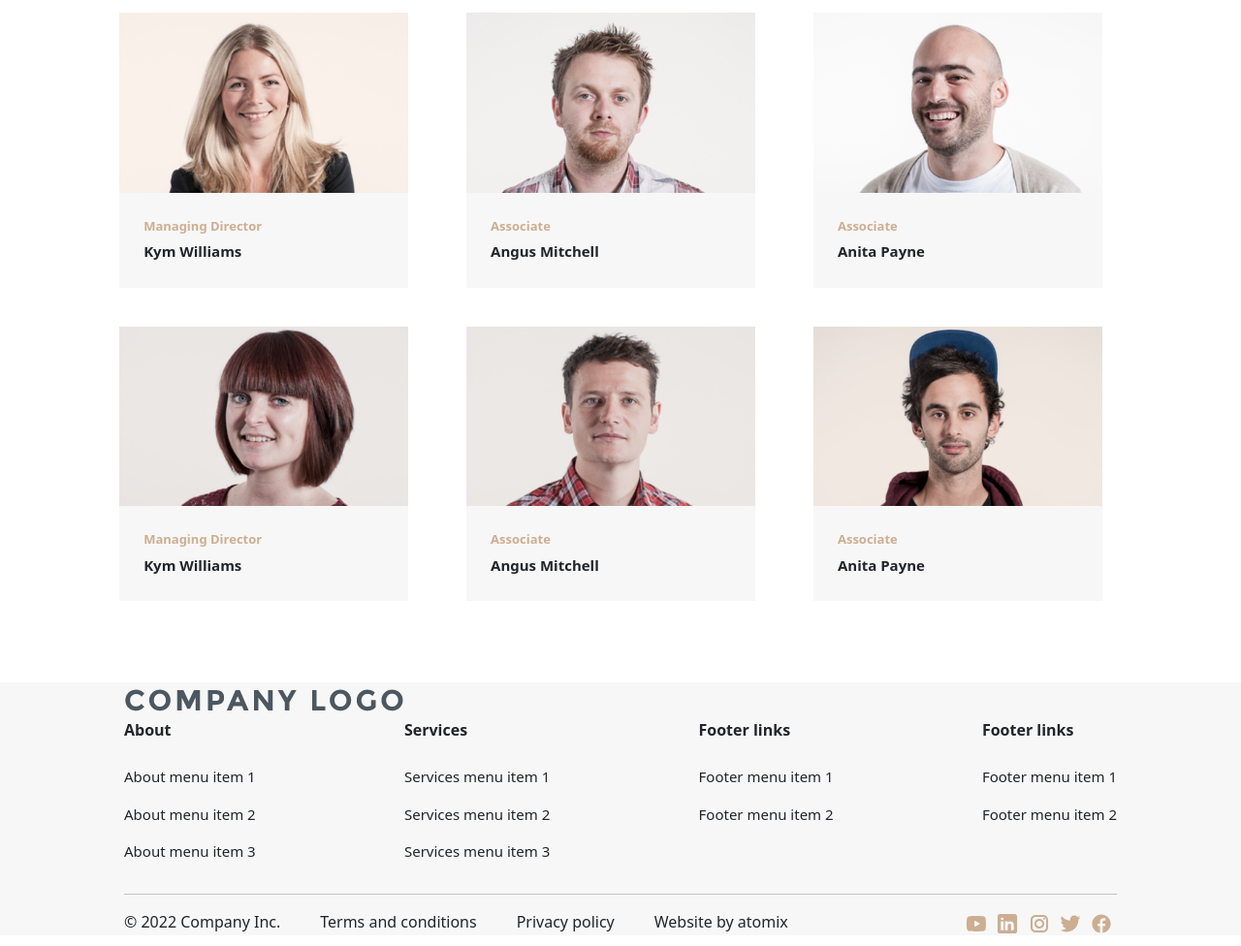
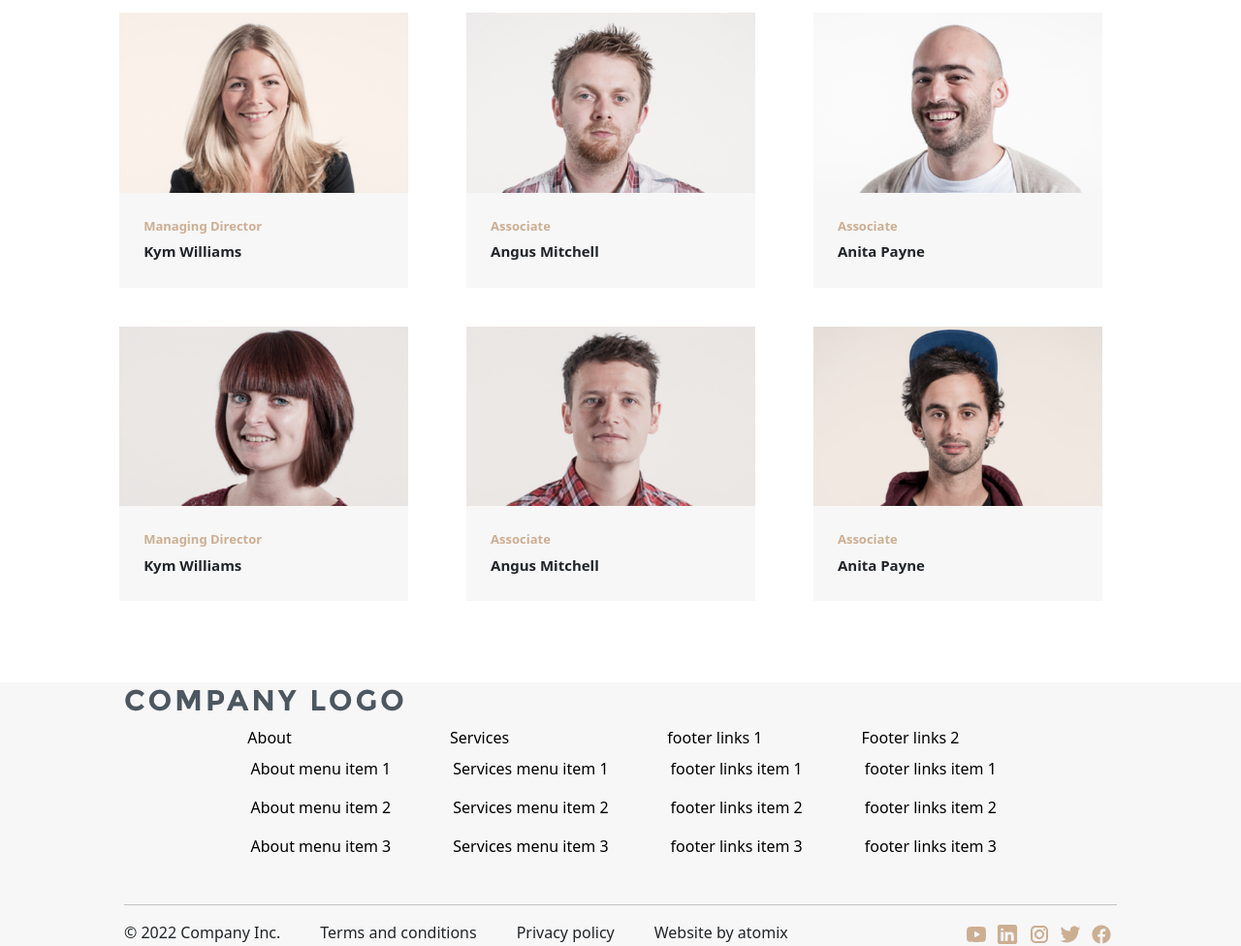
Before and after one commit to atomixdesign/candidate-project-html-css, a website built with Parcel: page src/index.html in a window 1280 px wide. Shown: the part 2209-3185 px from the top of the page at 97% size. Built offline with nearby package versions, Linux system fonts and the light colour scheme.

Commit message:
Latest Uodate

```diff
--- a/src/index.html
+++ b/src/index.html
@@ -394,11 +394,101 @@
     <footer>
       <div class="footer-logo"><img src="./images/COMPANY LOGO.png" /></div>
       <div class="top-row">
-        <div class="footer-section">
+        <div class="foot__nav">
+          <ul class="foot__menu__items">
+            <li class="footer__dropdown">
+              <a href="#1" class="foot__menu__item"
+                >About<i class="fas fa-plus"></i><i class="fas fa-minus"></i
+              ></a>
+              <ul class="footer__dropdown__menu">
+                <li>
+                  <a href="#1" class="footer__menu__item">About menu item 1</a>
+                </li>
+                <li>
+                  <a href="#1" class="footer__menu__item">About menu item 2</a>
+                </li>
+                <li>
+                  <a href="#1" class="footer__menu__item">About menu item 3</a>
+                </li>
+              </ul>
+            </li>
+            <li class="footer__dropdown">
+              <a href="#1" class="foot__menu__item"
+                >Services<i class="fas fa-plus"></i><i class="fas fa-minus"></i
+              ></a>
+              <ul class="footer__dropdown__menu">
+                <li>
+                  <a href="#1" class="footer__menu__item"
+                    >Services menu item 1</a
+                  >
+                </li>
+                <li>
+                  <a href="#1" class="footer__menu__item"
+                    >Services menu item 2</a
+                  >
+                </li>
+                <li>
+                  <a href="#1" class="footer__menu__item"
+                    >Services menu item 3</a
+                  >
+                </li>
+              </ul>
+            </li>
+            <li class="footer__dropdown">
+              <a href="#1" class="foot__menu__item"
+                >footer links 1<i class="fas fa-plus"></i
+                ><i class="fas fa-minus"></i
+              ></a>
+              <ul class="footer__dropdown__menu">
+                <li>
+                  <a href="#1" class="footer__menu__item"
+                    >footer links item 1</a
+                  >
+                </li>
+                <li>
+                  <a href="#1" class="footer__menu__item"
+                    >footer links item 2</a
+                  >
+                </li>
+                <li>
+                  <a href="#1" class="footer__menu__item"
+                    >footer links item 3</a
+                  >
+                </li>
+              </ul>
+            </li>
+            <li class="footer__dropdown">
+              <a href="#1" class="foot__menu__item"
+                >Footer links 2<i class="fas fa-plus"></i
+                ><i class="fas fa-minus"></i
+              ></a>
+              <ul class="footer__dropdown__menu">
+                <li>
+                  <a href="#1" class="footer__menu__item"
+                    >footer links item 1</a
+                  >
+                </li>
+                <li>
+                  <a href="#1" class="footer__menu__item"
+                    >footer links item 2</a
+                  >
+                </li>
+                <li>
+                  <a href="#1" class="footer__menu__item"
+                    >footer links item 3</a
+                  >
+                </li>
+              </ul>
+            </li>
+          </ul>
+        </div>
+        <!-- <div class="footer-section">
           <div class="fs-header">About</div>
-          <p class="fs-content">About menu item 1</p>
-          <p class="fs-content">About menu item 2</p>
-          <p class="fs-content">About menu item 3</p>
+          <div class="fs-content">
+            <p class="">About menu item 1</p>
+            <p class="">About menu item 2</p>
+            <p class="">About menu item 3</p>
+          </div>
         </div>
         <div class="footer-section">
           <div class="fs-header">Services</div>
@@ -415,7 +505,7 @@
           <div class="fs-header">Footer links</div>
           <p class="fs-content">Footer menu item 1</p>
           <p class="fs-content">Footer menu item 2</p>
-        </div>
+        </div> -->
       </div>
       <hr />
       <div class="bottom-row">
--- a/src/scripts/main.js
+++ b/src/scripts/main.js
@@ -1,7 +1,6 @@
 const menuBtn = document.querySelector(".menu-btn");
 const menuItems = document.querySelector(".menu__items");
 const expandBtn = document.querySelectorAll(".expand-btn");
-
 // humburger toggle
 menuBtn.addEventListener("click", () => {
   menuBtn.classList.toggle("open__");
--- a/src/styles/main.scss
+++ b/src/styles/main.scss
@@ -8,7 +8,6 @@ html {
   height: 100%;
   margin: 0;
 }
-
 
 .hero-image {
   background-image: url("../images/Banner background.png");
@@ -93,14 +92,14 @@ html {
     }
   }
 }
-.carousel-section{
+.carousel-section {
   height: 50wh;
-background-color: #F7F7F7;
+  background-color: #f7f7f7;
   padding-bottom: 10Wh;
-.carousel-sect-head{
+  .carousel-sect-head {
     padding-top: 5%;
     text-align: center;
-  font-size: 34px ;
+    font-size: 34px;
   }
   .carousel {
     margin-top: 8%;
@@ -114,39 +113,37 @@ padding-bottom: 10Wh;
       @media screen and (max-width: 767px) {
         padding-bottom: 5%;
       }
-  .carousel-content{
+      .carousel-content {
         padding-bottom: 5%;
         display: flex;
         margin-left: 15%;
         margin-right: 15%;
         flex-direction: row;
         @media screen and (max-width: 767px) {
-      flex-direction:column;
+          flex-direction: column;
           margin-left: 8%;
           margin-right: 7%;
         }
-  .caorusel-image{
+        .caorusel-image {
           width: 100%;
         }
-.c-item{
+        .c-item {
           display: flex;
           flex-direction: column;
           justify-content: center;
           margin-left: 5%;
           @media screen and (max-width: 767px) {
-
             margin-left: 0%;
           }
-  .carousel-head{
+          .carousel-head {
             @media screen and (max-width: 767px) {
               text-align: center;
             }
           }
-  .carousel-text{
+          .carousel-text {
             margin-top: 5%;
-
           }
-.carousel-button{
+          .carousel-button {
             margin-top: 5%;
 
             @media screen and (max-width: 767px) {
@@ -166,7 +163,8 @@ width: 100%;
                 background-color: white;
                 color: #{$primary};
                 border: 1px solid #{$primary};
-    }}
+              }
+            }
           }
         }
       }
@@ -241,29 +239,24 @@ footer {
     }
   }
   .top-row {
-    margin-left: 10%;
-    margin-right: 10%;
-    display: flex;
-    flex-direction: row;
-    justify-content: space-between;
     @media screen and (max-width: 767px) {
       flex-direction: column;
     }
-    .footer-section {
-      flex-direction: column;
+    // .footer-section {
+    //   flex-direction: column;
 
-      .fs-header {
-        font-size: 16px;
-        font-weight: 600;
-        margin-bottom: 25px;
-      }
-      .fs-content {
-        font-size: 15px;
-        @media screen and (max-width: 767px) {
-          display: none;
-        }
-      }
-    }
+    //   .fs-header {
+    //     font-size: 16px;
+    //     font-weight: 600;
+    //     margin-bottom: 25px;
+    //   }
+    //   .fs-content {
+    //     font-size: 15px;
+    //     @media screen and (max-width: 767px) {
+    //       display: none;
+    //     }
+    //   }
+    // }
   }
   hr {
     // color: #EFEAE5;
```
Also changed, not shown: src/styles/main.css. Lines whose indentation alone changed are shown as unchanged.
